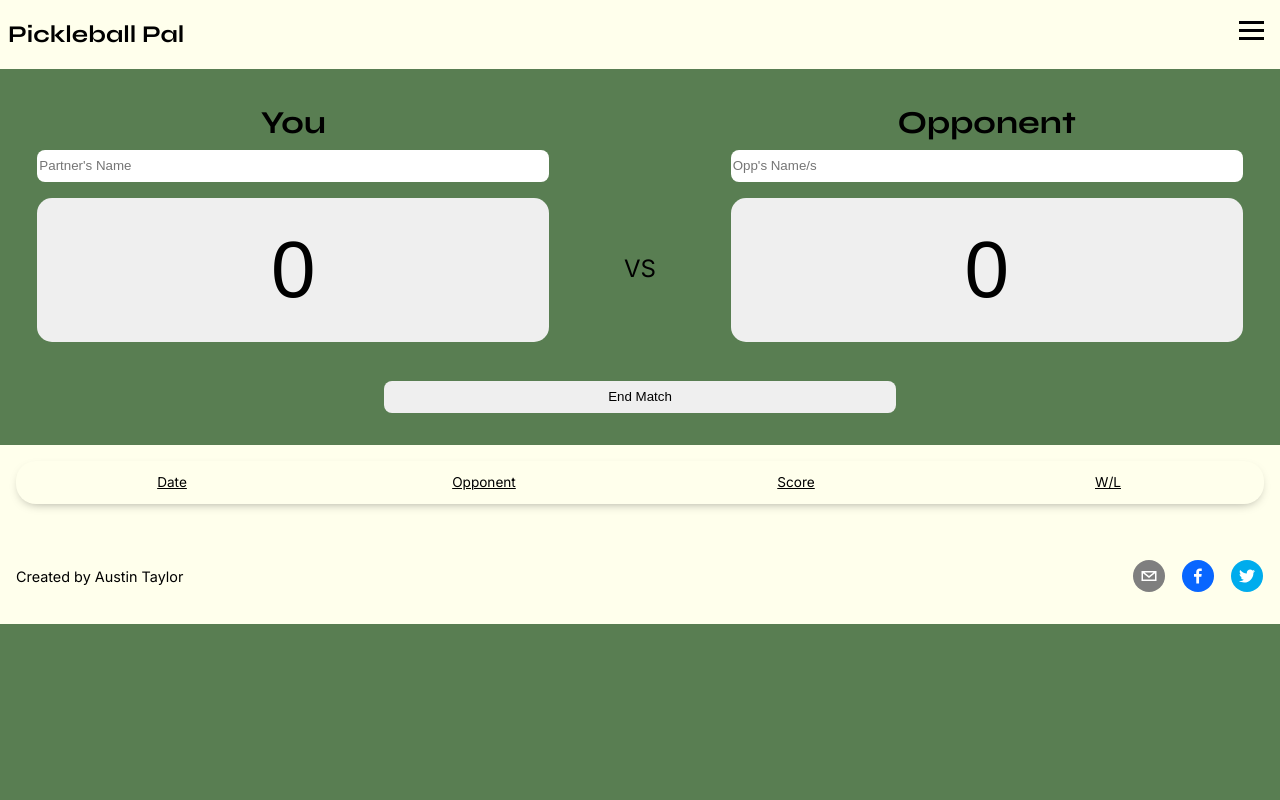
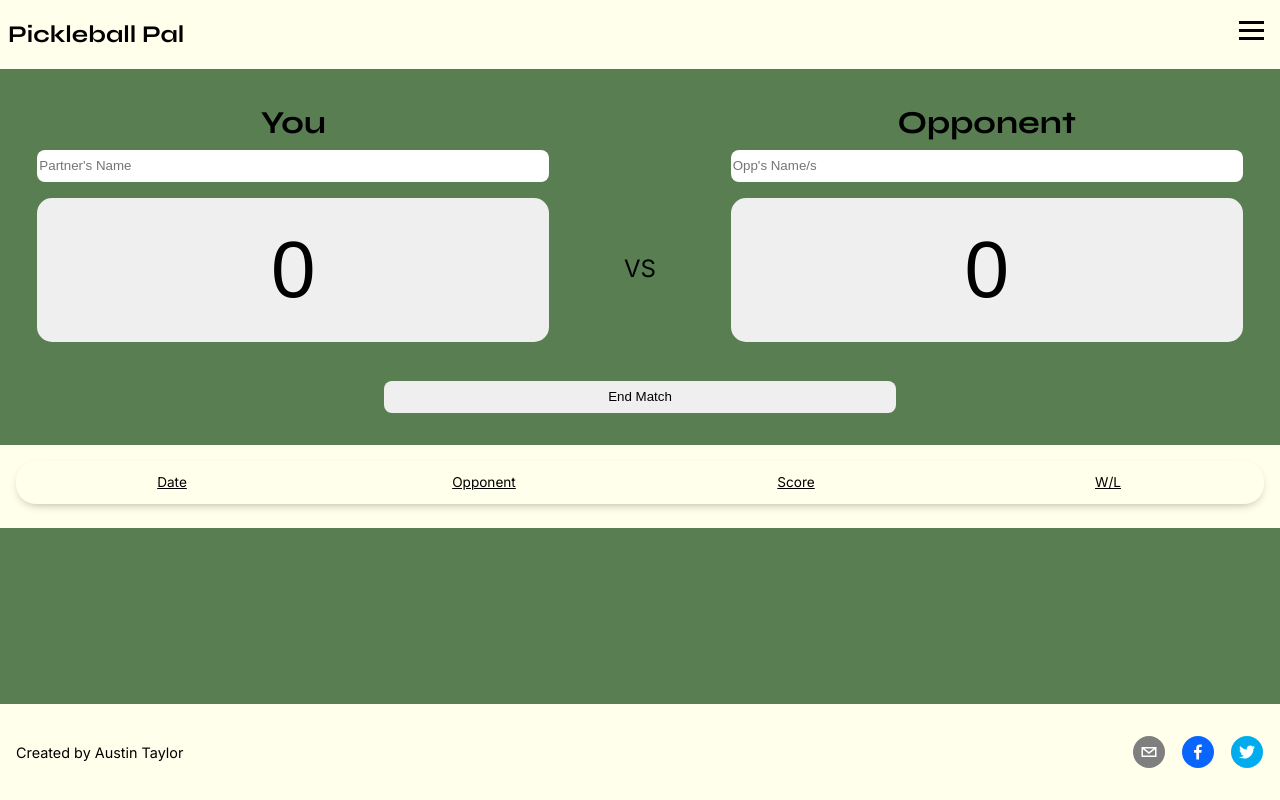
Before and after one commit to Atay365/pickleball-pal, a React (Vite) app in the folder client/: page /game in a window 1280 px wide. Built offline with nearby package versions, Linux system fonts and the light colour scheme; no server answers.

Commit message:
Fixed Rendering issues

```diff
--- a/client/src/components/Footer/Footer.scss
+++ b/client/src/components/Footer/Footer.scss
@@ -8,6 +8,9 @@
     justify-content: space-between;
     align-items: center;
     padding: 0 1rem;
+    position: absolute;
+    bottom: 0;
+    width: 100%;
   }
   &__content {
     color: black;
--- a/client/src/components/ScoreTracker/ScoreTracker.jsx
+++ b/client/src/components/ScoreTracker/ScoreTracker.jsx
@@ -46,7 +46,7 @@ function ScoreTracker({ userID, onGameSubmission }) {
       date: new Date().toISOString().split("T")[0],
       user_id: userId,
     };
-    console.log(result);
+    // console.log(result);
 
     try {
       const postGame = await axios.post(
```
Also changed, not shown: client/src/pages/Score/Score.jsx (+4 -4 lines), 1 other file (tests, documents, lock files or other folders).
